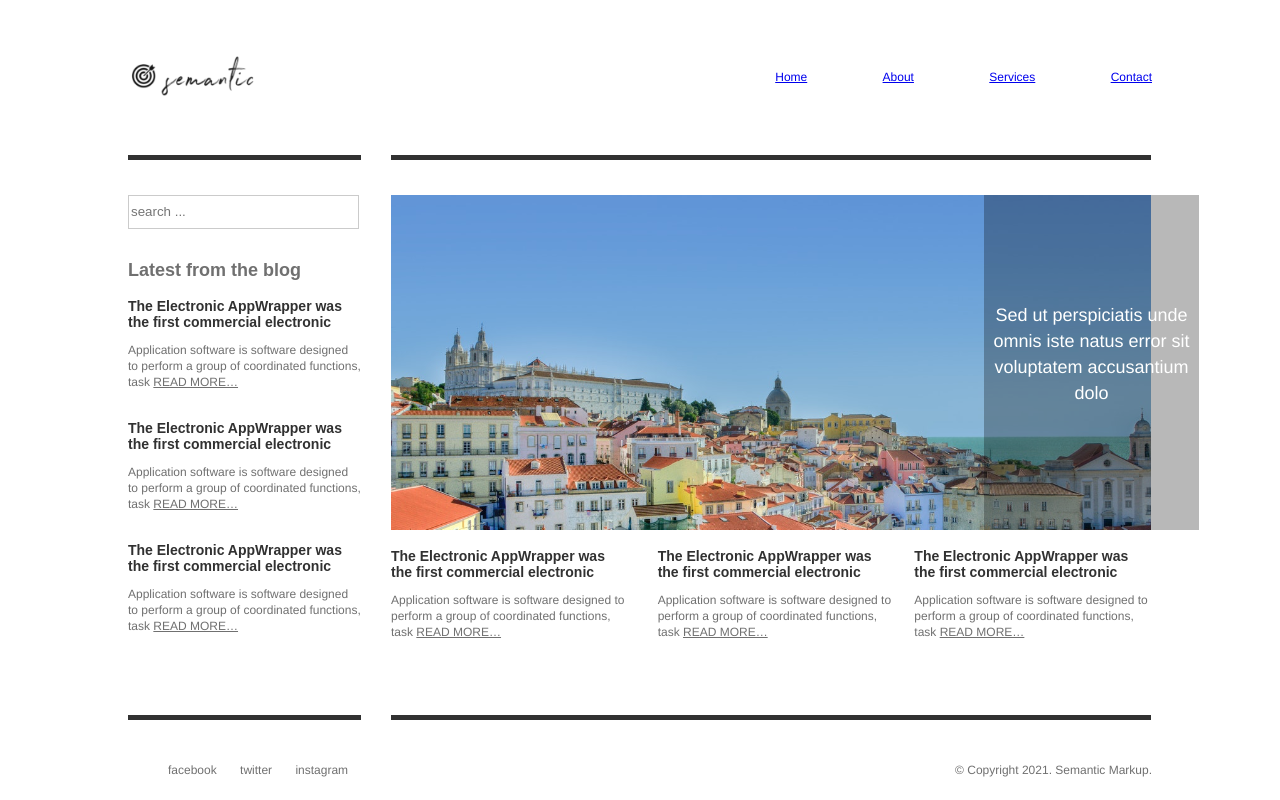
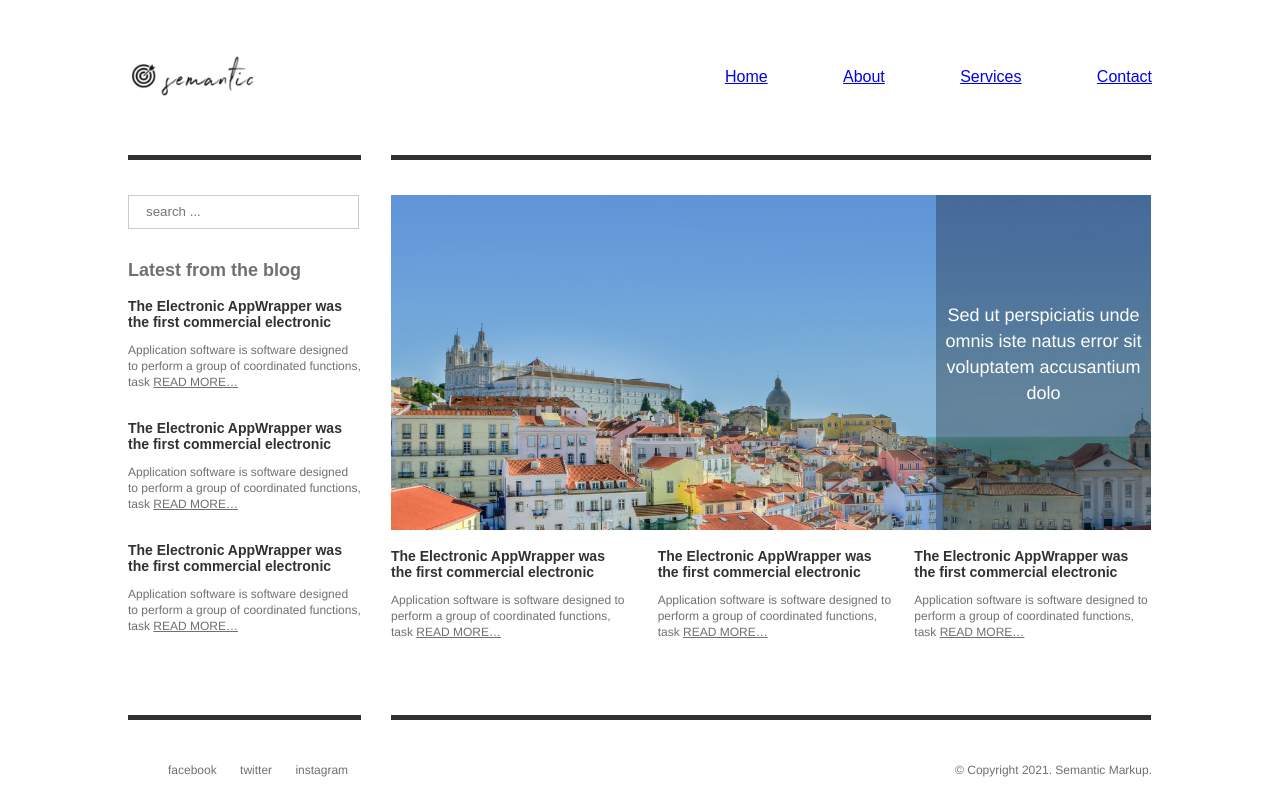
Before and after one commit to tiagomiguelfonseca/semantic-markup, a plain HTML site: page index.html in a window 1280 px wide. Drawn offline with Linux system fonts and the light colour scheme.

Commit message:
final v2

```diff
--- a/Markup/css/index.css
+++ b/Markup/css/index.css
@@ -10,10 +10,9 @@ body {
 }
 
 #wrapper {
-  /* border: 2px solid black; to delete */
-
+  /* border: 2px solid black; just to test */
+  /* height: 707px; just to test */
   width: 1024px;
-  height: 707px; /* to delete */
   margin: 0 auto;
 }
 
@@ -30,6 +29,11 @@ body {
   list-style-type: none;
   margin-left: 72px;
   display: inline-flex;
+  font-family: Arial;
+  font-weight: normal;
+  font-size: 16px;
+  text-align: left;
+  color: #313131;
 }
 
 .image-log {
@@ -62,11 +66,12 @@ height: 41px;
   padding: 35px 0 35px 0;
 }
 
-.input-form {
+.blog-input-form {
   width: 225px;
   height: 30px;
   background: #fff;
   border: 1px solid rgba(112, 112, 112, 0.36);
+  text-indent: 15px;
 }
 
 .articles {
@@ -98,9 +103,6 @@ height: 41px;
   border-top: solid 5px #313131;
   border-bottom: solid 5px #313131;
   padding: 35px 0 35px 0;
-}
-
-.image-wrappper {
   position: relative;
 }
 
@@ -115,17 +117,16 @@ height: 335px;
   height: 335px;
   background: rgba(0, 0, 0, 0.28);
   z-index: 1;
-    left: 984px;
+  right: 0;
 }
 
-.h3-box{
+.h3-box {
   font-weight: normal;
   font-size: 18px;
   line-height: 26px;
   text-align: center;
   color: #fff;
   margin-top: 50%;
-
 }
 
 .horizontal-articles {
@@ -139,7 +140,6 @@ height: 335px;
   display: flex;
   justify-content: space-between;
   margin-top: 30px;
-
 }
 
 .ul-social li {
--- a/index.html
+++ b/index.html
@@ -34,7 +34,7 @@
       <main class="main-site">
           <aside class=main-site-left>
               <form action="#">
-                  <input class="input-form" type="text" placeholder="search ...">
+                  <input class="blog-input-form" type="text" placeholder="search ...">
                 </form>
                 <h2 class="blog-title">Latest from the blog</h2>
                   <article class="articles">
@@ -58,14 +58,12 @@
           </aside>
           <div class="main-site-gap"></div>
           <div class="main-site-right">
-            <div class="image-wrapper">
               <div class="box-with-text">
                 <h3 class=h3-box>
                   Sed ut perspiciatis unde omnis iste natus error sit voluptatem accusantium dolo
                 </h3>
               </div>
               <img src="/Markup/images/main-image.png" class="main-image" alt="main-image">
-            </div>
               <div class="horizontal-articles">
                 <article class="articles">
                   <h3 class="article-title">The Electronic AppWrapper  was
```
Lines whose indentation alone changed are shown as unchanged.
